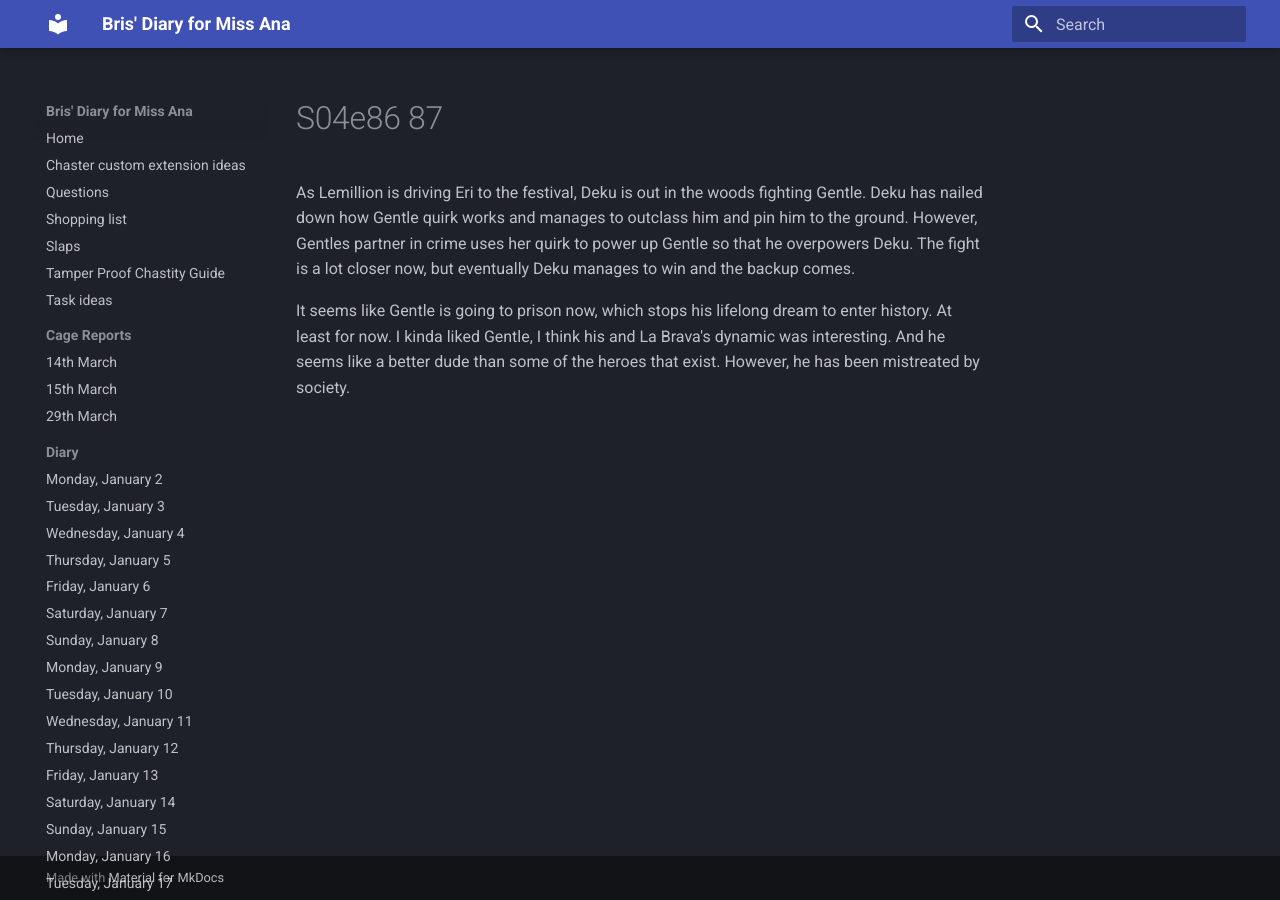
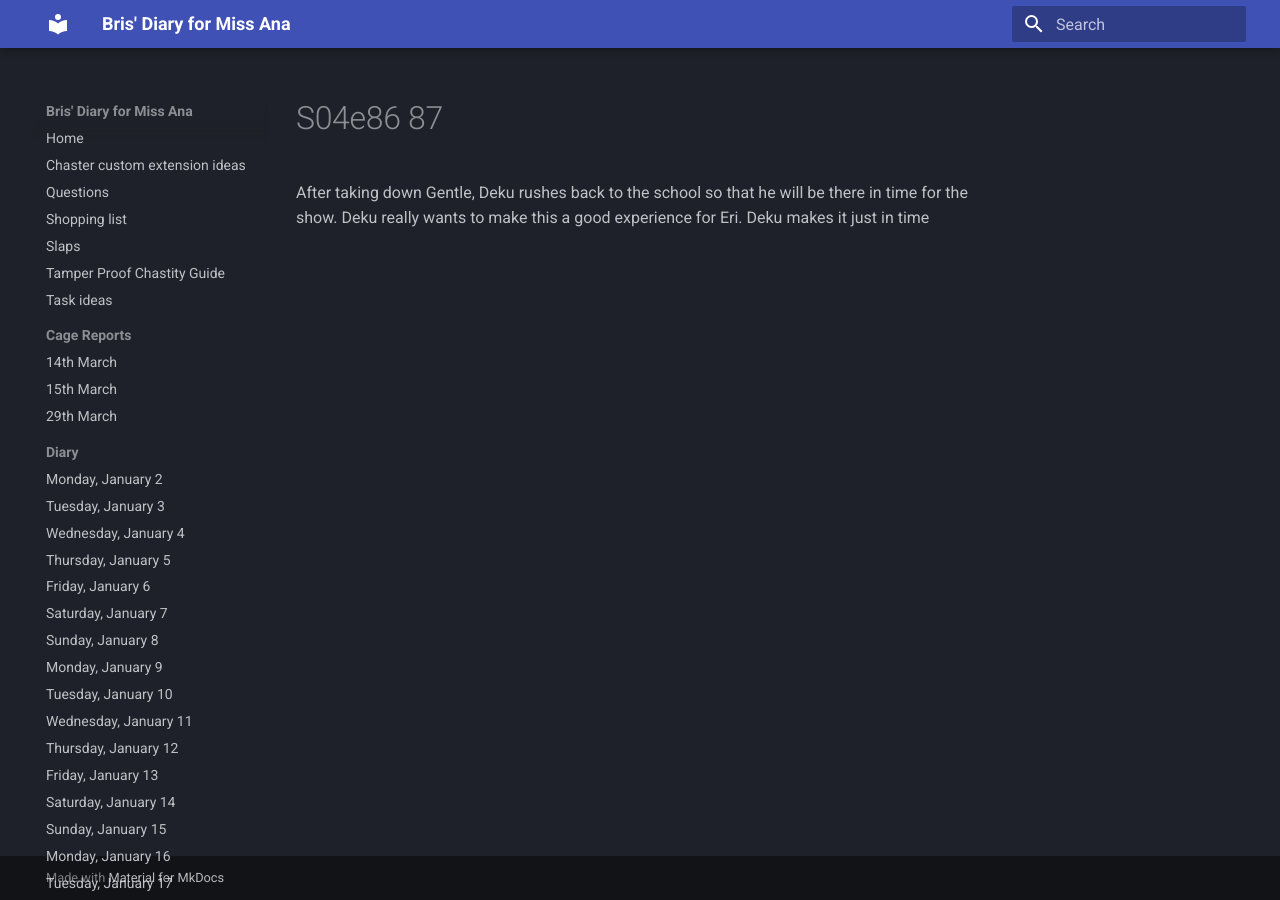
Before and after one commit to bris00/DFMA, an MkDocs documentation site: the page built from diary/Series/My Hero Academia/s04e86-87.md, in a window 1280 px wide. Built offline with MkDocs 1.6.1 and Material for MkDocs 9.7.7, drawn with Linux system fonts in a browser that asks for light colours.

Commit message:
vault backup: 2023-04-09 20:50:41
Affected files:
diary/Series/My Hero Academia/s04e86-87.md

```diff
--- a/diary/Series/My Hero Academia/s04e86-87.md
+++ b/diary/Series/My Hero Academia/s04e86-87.md
@@ -1,3 +1 @@
-As Lemillion is driving Eri to the festival, Deku is out in the woods fighting Gentle. Deku has nailed down how Gentle quirk works and manages to outclass him and pin him to the ground. However, Gentles partner in crime uses her quirk to power up Gentle so that he overpowers Deku. The fight is a lot closer now, but eventually Deku manages to win and the backup comes.
-
-It seems like Gentle is going to prison now, which stops his lifelong dream to enter history. At least for now. I kinda liked Gentle, I think his and La Brava's dynamic was interesting. And he seems like a better dude than some of the heroes that exist. However, he has been mistreated by society.
+After taking down Gentle, Deku rushes back to the school so that he will be there in time for the show. Deku really wants to make this a good experience for Eri. Deku makes it just in time
```
